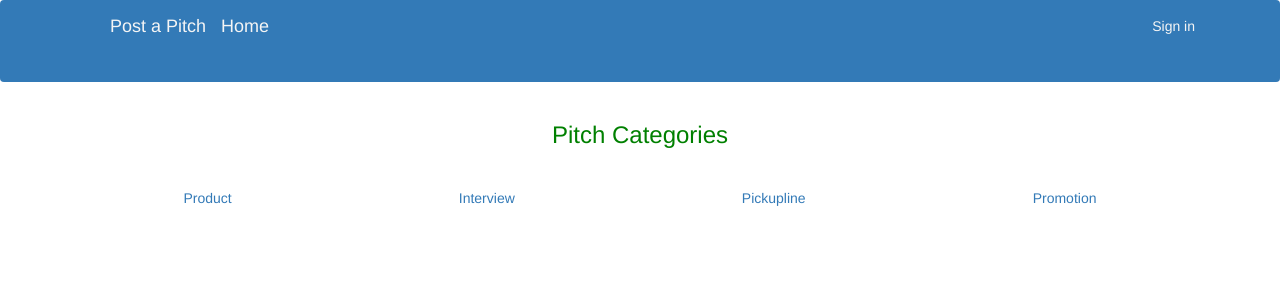
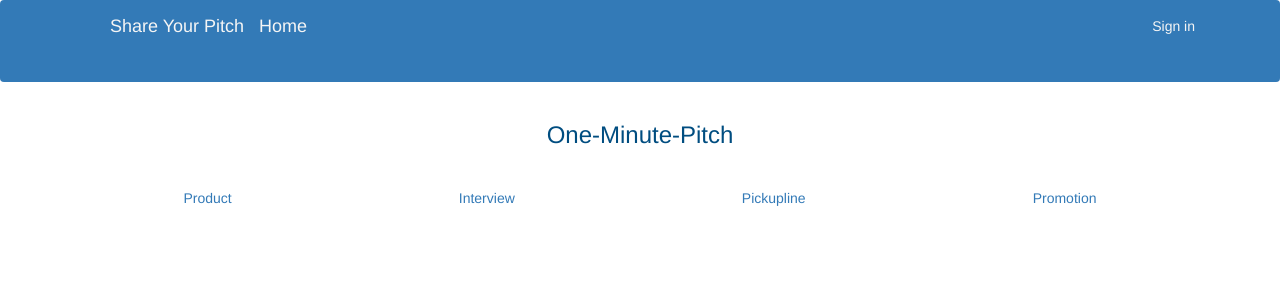
Before and after one commit to AhmadSAshraf/One-Minute-Pitches, a Flask app: page / in a window 1280 px wide. Shown: the top 300 px of the page. Run offline with Flask 2, Linux system fonts and the light colour scheme; data that the repository does not hold is empty; some libraries are stand-ins or nearby versions.

```diff
--- a/app/templates/home.html
+++ b/app/templates/home.html
@@ -6,7 +6,7 @@
 
   {% block content %}
     <div class="container">
-      <h3 style="color: green;text-align: center">Pitch Categories</h3>
+      <h3 style="color: rgb(0, 77, 128);text-align: center">One-Minute-Pitch</h3>
       <br>
       <ul class="nav nav-pills nav-justified nav-fill" role="tablist">
         <li class="nav-item">
--- a/app/templates/navbar.html
+++ b/app/templates/navbar.html
@@ -9,7 +9,7 @@
                   <span class="icon-bar"></span>
                 </button>
                 <ul>
-                <a style="text-align: center; color: whitesmoke;" class="navbar-brand" href="/pitches/new/"> Post a Pitch </a>
+                <a style="text-align: center; color: whitesmoke;" class="navbar-brand" href="/pitches/new/"> Share Your Pitch</a>
                 </ul>
             </div>
             <div class="navbar-nav">
@@ -21,6 +21,7 @@
             <ul class="nav navbar-nav navbar-right">
               {% if current_user.is_authenticated %}
               <li style="color:whitesmoke">{{current_user.username}}</li>
+              <br>
               <li><a style="color: whitesmoke;"  href="{{url_for('auth.logout')}}">Sign out</a></li>
               {% else %}
               <li><a style="color: whitesmoke;" href="{{url_for('auth.login')}}">Sign in</a></li>
```
Also changed, not shown: requirements.txt (+31 -13 lines).
